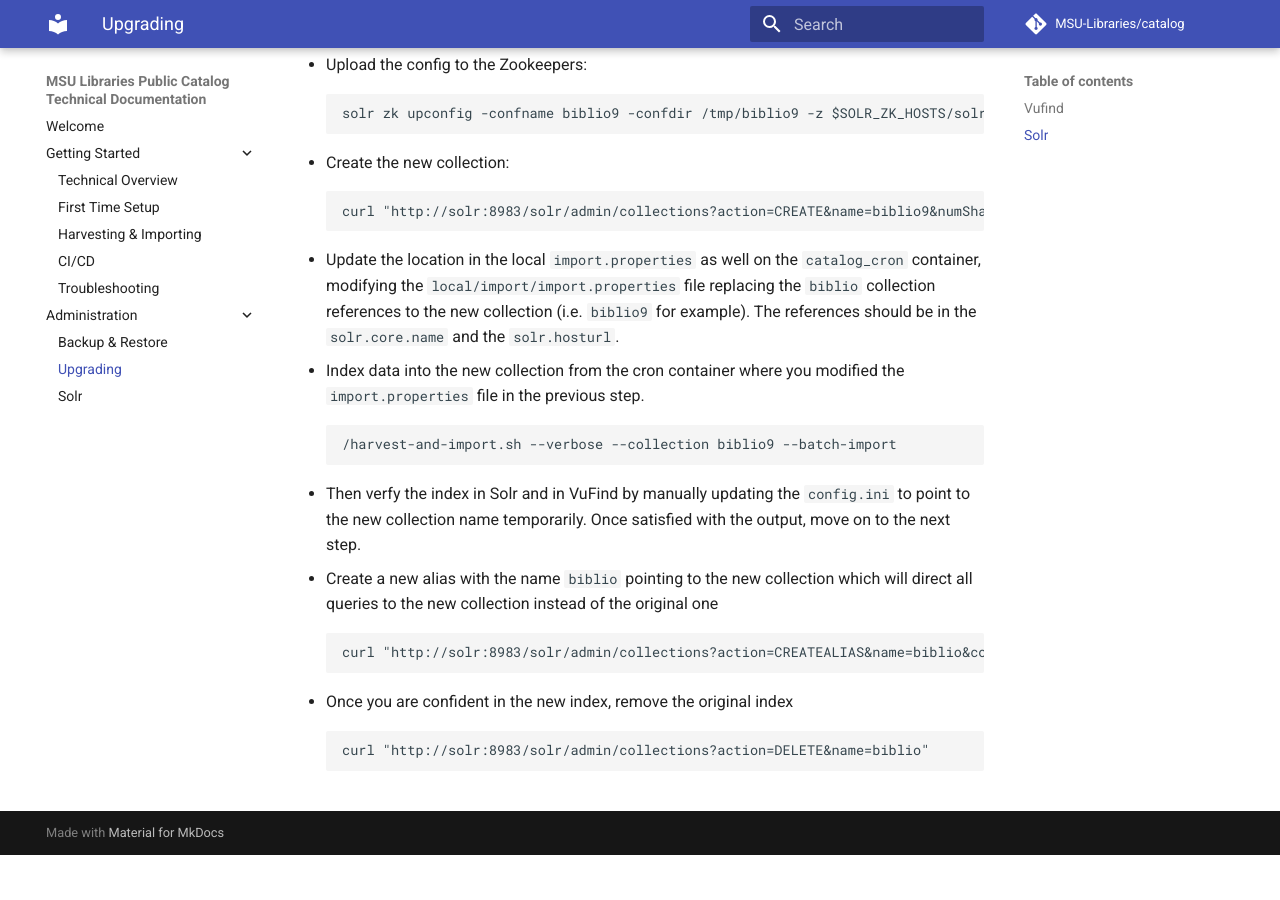
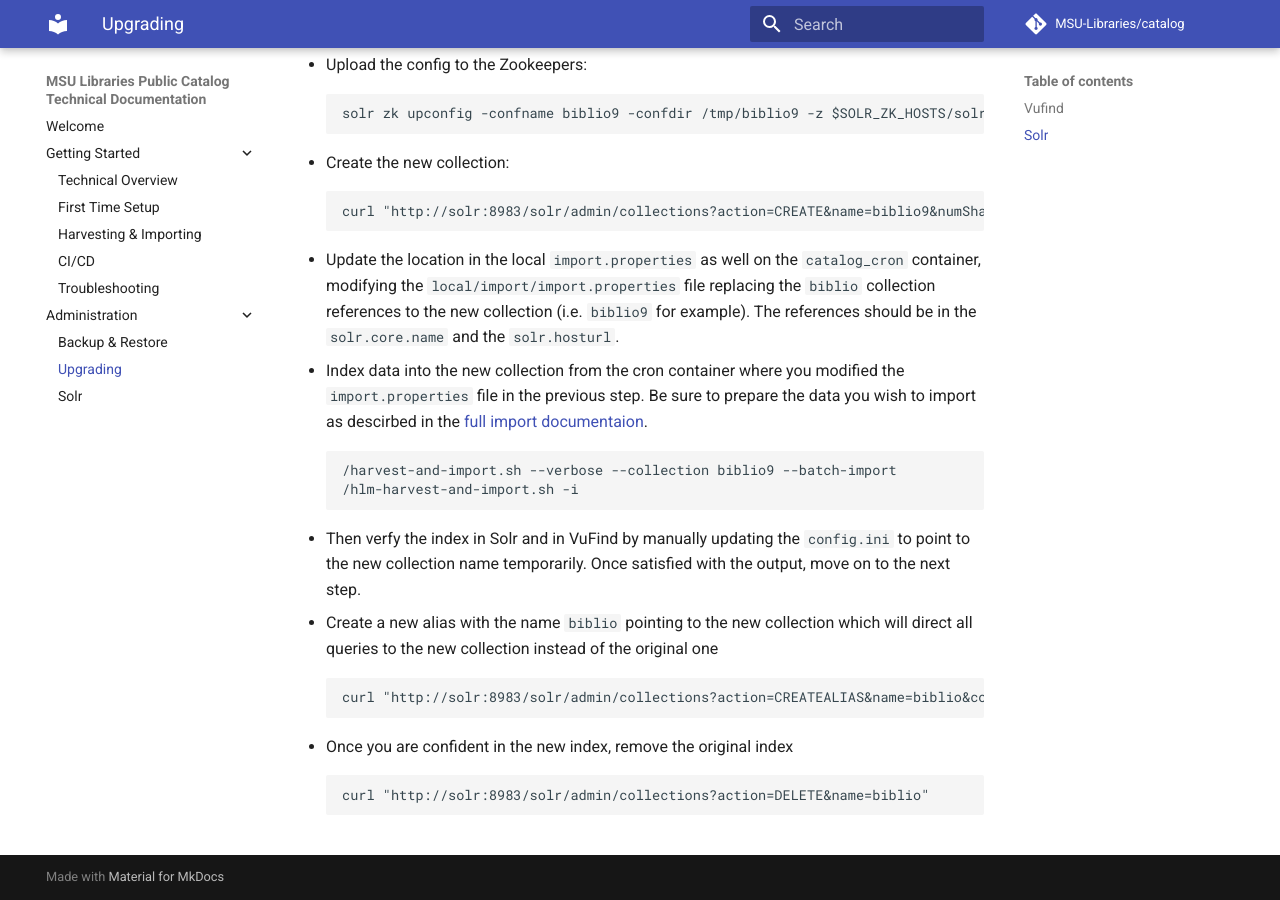
Before and after one commit to MSU-Libraries/catalog, an MkDocs documentation site: the page built from docs/upgrading.md, in a window 1280 px wide and 900 px high, scrolled down 1678 px. Built offline with MkDocs 1.6.1 and Material for MkDocs 9.7.7, drawn with Linux system fonts in a browser that asks for light colours; comment, search, counter and statistics services are not loaded; before the commit the page ends 2533 px from its top, so only the background shows below that.

Commit message:
Add step for hlm import

````diff
--- a/docs/upgrading.md
+++ b/docs/upgrading.md
@@ -88,9 +88,11 @@ the `local/import/import.properties` file replacing the `biblio` collection refe
 new collection (i.e. `biblio9` for example). The references should be in the `solr.core.name` and the `solr.hosturl`.
 
 * Index data into the new collection from the cron container where you modified the `import.properties` file in the
-previous step.
+previous step. Be sure to prepare the data you wish to import as descirbed in the
+[full import documentaion](https://msu-libraries.github.io/catalog/harvesting-and-importing/#full-data-imports).
 ```
 /harvest-and-import.sh --verbose --collection biblio9 --batch-import
+/hlm-harvest-and-import.sh -i
 ```
 
 * Then verfy the index in Solr and in VuFind by manually updating
````
